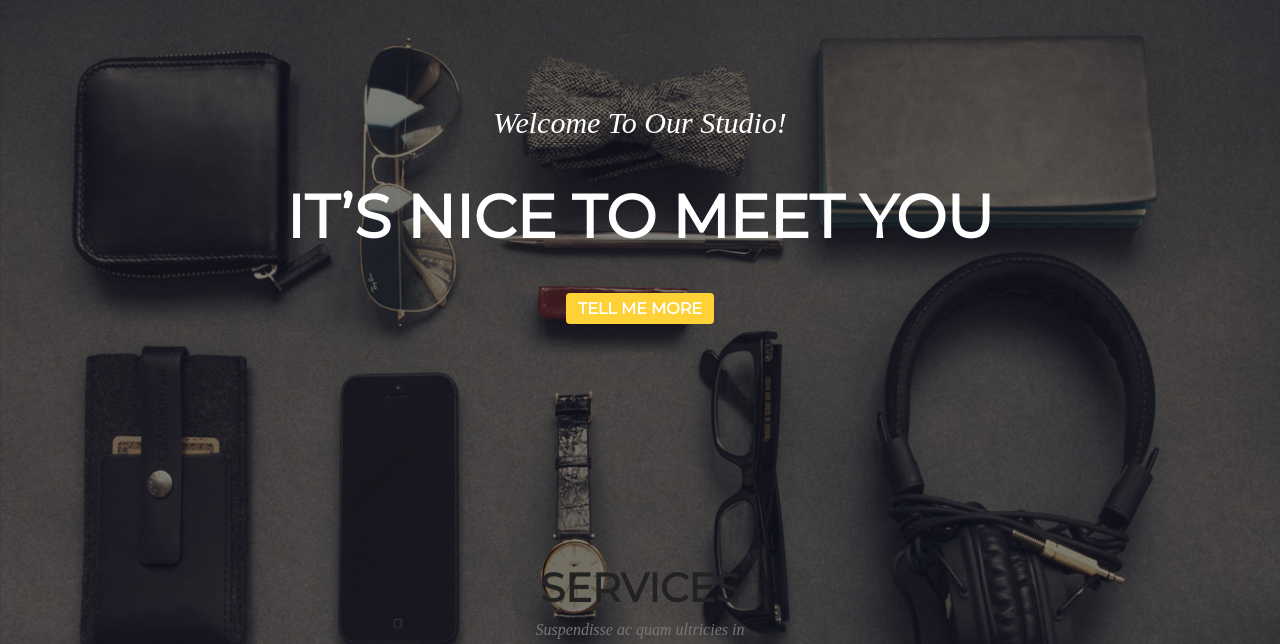
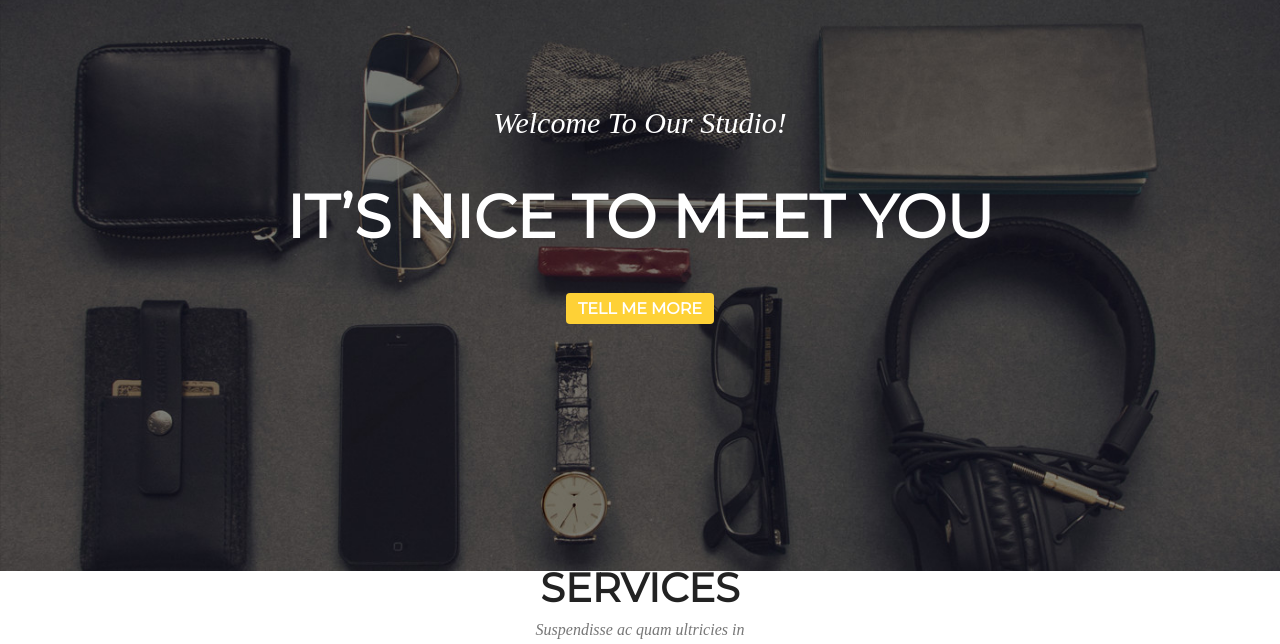
Before and after one commit to Bialek/golden-layout, a website: page index.html in a window 1280 px wide. Shown: the part 69-713 px from the top of the page. Drawn offline with nearby package versions, Linux system fonts and the light colour scheme; a web font is replaced by a local one.

Commit message:
fix img bug

```diff
--- a/index.html
+++ b/index.html
@@ -12,7 +12,8 @@
 	<title>Golden layout</title>
 </head>
 <body>
-	<img src="images/Background Image.jpg" id="background" class="img-fluid" alt="background">
+	<header>
+		<img src="images/Background Image.jpg" id="background" class="img-fluid" alt="background">
 
 	<div class="container">
 		<nav class="navbar navbar-expand-sm navbar-dark bg-faded">
@@ -50,6 +51,9 @@
 			<button type="button" class="btn btn-warning">Tell Me More</button>
 		</div>
 	</div>
+
+	</header>
+
 
 
 	<div class="services container">
--- a/sass/style.scss
+++ b/sass/style.scss
@@ -2,6 +2,12 @@
     width: 100%;
     min-height: 90%;
     position: absolute;
+    object-fit: cover;
+
+
+}
+header {
+    position: relative;
 }
 .container {
     text-align: center;
```
Also changed, not shown: css/style.css, 1 other file.
